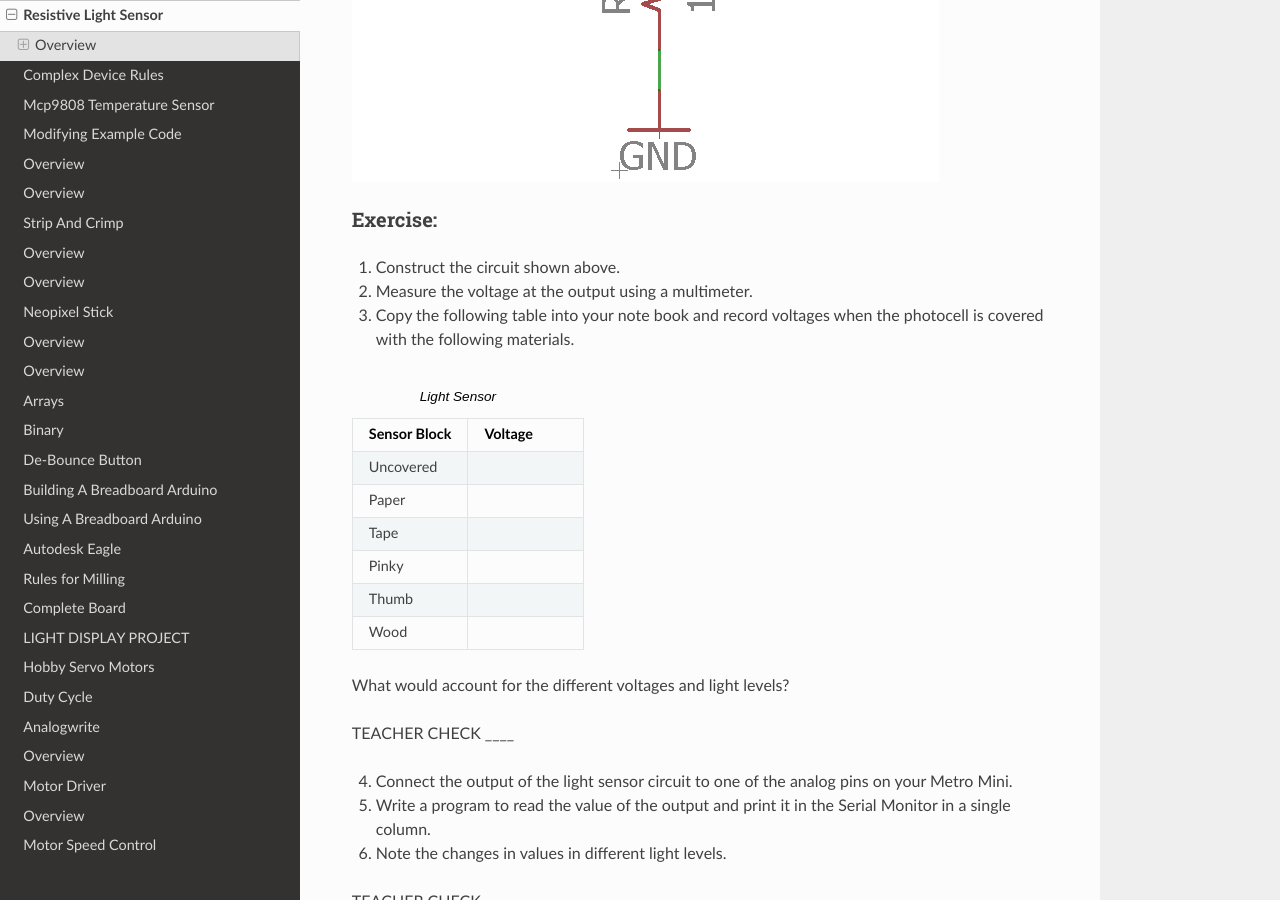
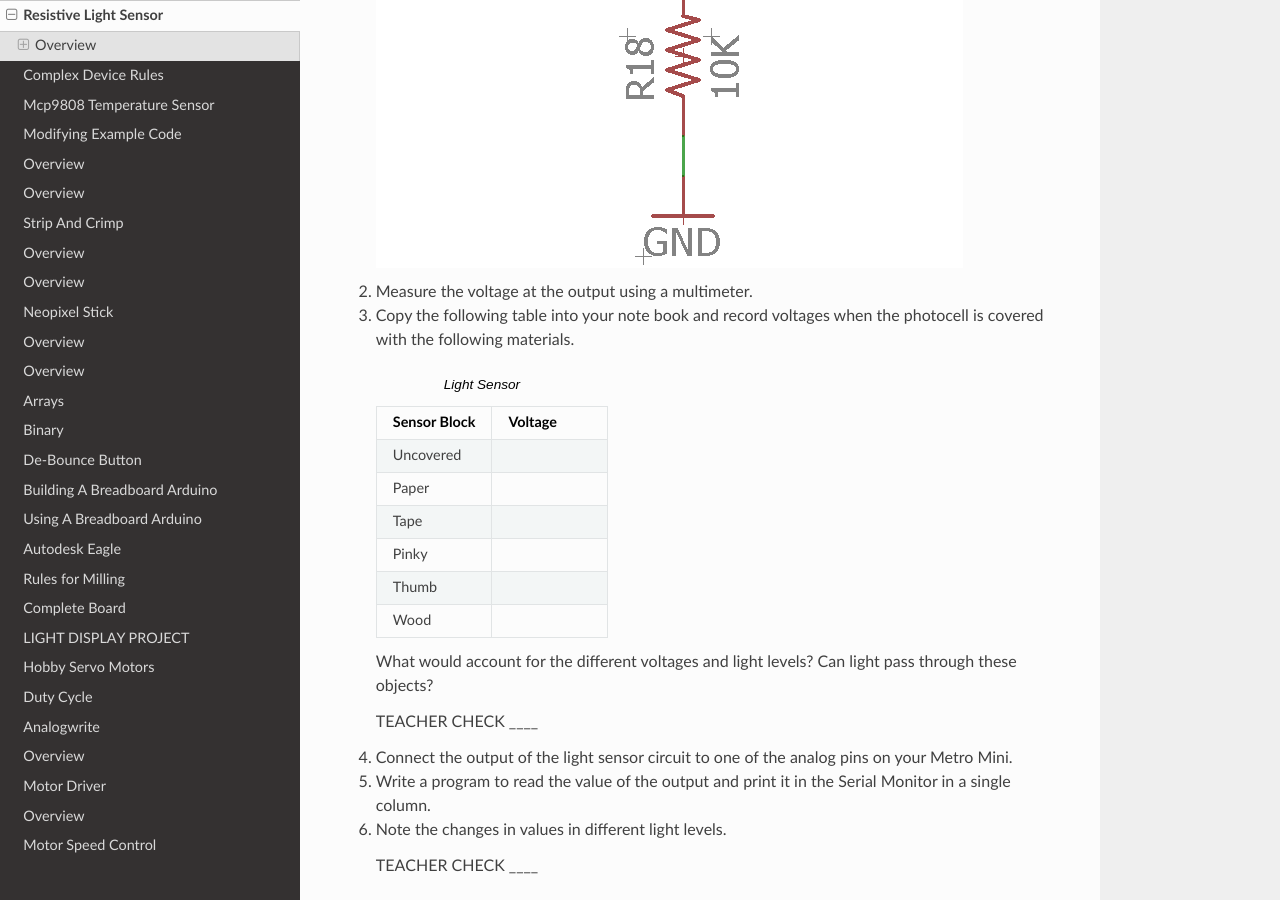
Before and after one commit to maxtkc/mvths-wiki, a Sphinx documentation site: the page built from docs/028i-resistive-light-sensor.rst, in a window 1280 px wide and 900 px high, scrolled down 896 px. Built offline with Sphinx 7.4.7 and the Read the Docs theme 2.0.0, drawn with Linux system fonts in a browser that asks for light colours; pages that are not in the unit, such as notebooks, are missing from menus; some of the changed text lies outside the part shown.

Commit message:
Update 028i-resistive-light-sensor.rst

```diff
--- a/docs/028i-resistive-light-sensor.rst
+++ b/docs/028i-resistive-light-sensor.rst
@@ -4,50 +4,46 @@ Resistive Light Sensor
 Overview
 --------
 
-In this lesson you will be measuring the light level in the room using a
-photocell. A photocell is a resistor that varies the value of its
-resistance based on the level of light that strikes its surface.
+In this lesson you will be measuring the light level in the room using a photocell. A photocell is a resistor that varies the value of its resistance based on the level of light that strikes its surface.
 
 .. figure:: images/image34.png
-   :alt:
-
-.. figure:: images/image43.png
-   :alt:
 
 Exercise:
 ~~~~~~~~~
 
-1. Construct the circuit shown above.
-2. Measure the voltage at the output using a multimeter.
-3. Copy the following table into your note book and record voltages when the photocell is covered with the following materials.
+#. Construct the circuit shown below.
 
-.. list-table:: Light Sensor
-   :widths: 25 25
-   :header-rows: 1
+   .. figure:: images/image43.png
 
-   * - Sensor Block
-     - Voltage
-   * - Uncovered
-     -
-   * - Paper
-     -
-   * - Tape
-     -
-   * - Pinky
-     -
-   * - Thumb
-     -
-   * - Wood
-     -
+#. Measure the voltage at the output using a multimeter.
 
-What would account for the different voltages and light levels?
+#. Copy the following table into your note book and record voltages when the photocell is covered with the following materials.
 
-TEACHER CHECK \_\_\_\_
+   .. list-table:: Light Sensor
+      :widths: 25 25
+      :header-rows: 1
 
-4. Connect the output of the light sensor circuit to one of the analog pins on your
-   Metro Mini.
-5. Write a program to read the value of the output and print it in the
-   Serial Monitor in a single column.
-6. Note the changes in values in different light levels.
+      * - Sensor Block
+        - Voltage
+      * - Uncovered
+        -
+      * - Paper
+        -
+      * - Tape
+        -
+      * - Pinky
+        -
+      * - Thumb
+        -
+      * - Wood
+        -
 
-TEACHER CHECK \_\_\_\_
+   What would account for the different voltages and light levels? Can light pass through these objects?
+
+   TEACHER CHECK \_\_\_\_
+
+#. Connect the output of the light sensor circuit to one of the analog pins on your Metro Mini.
+#. Write a program to read the value of the output and print it in the Serial Monitor in a single column.
+#. Note the changes in values in different light levels.
+
+   TEACHER CHECK \_\_\_\_
```
